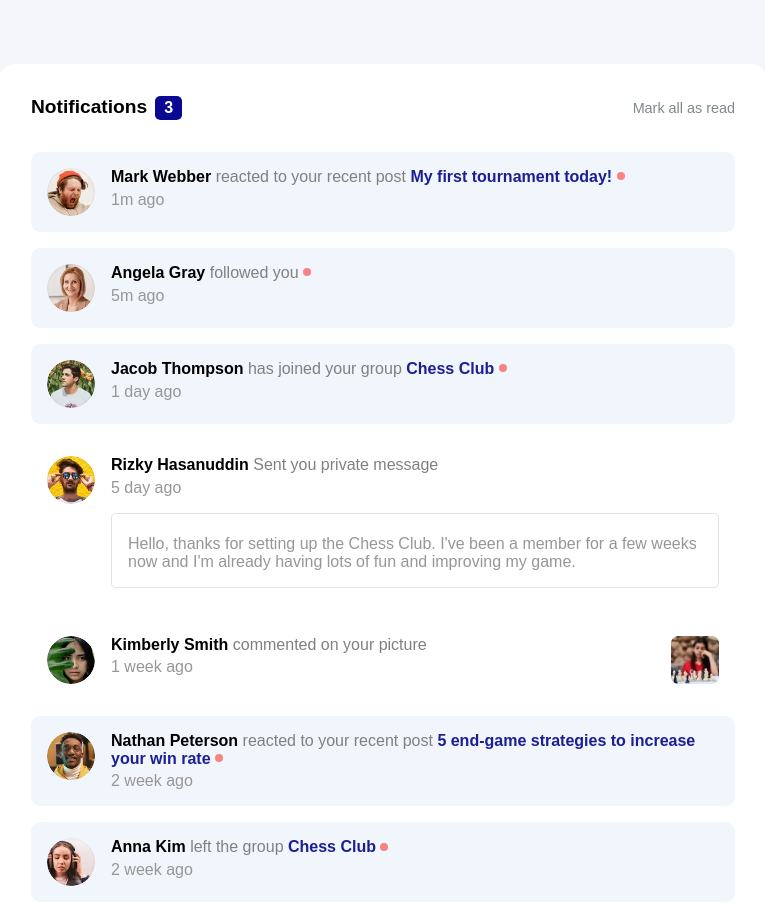
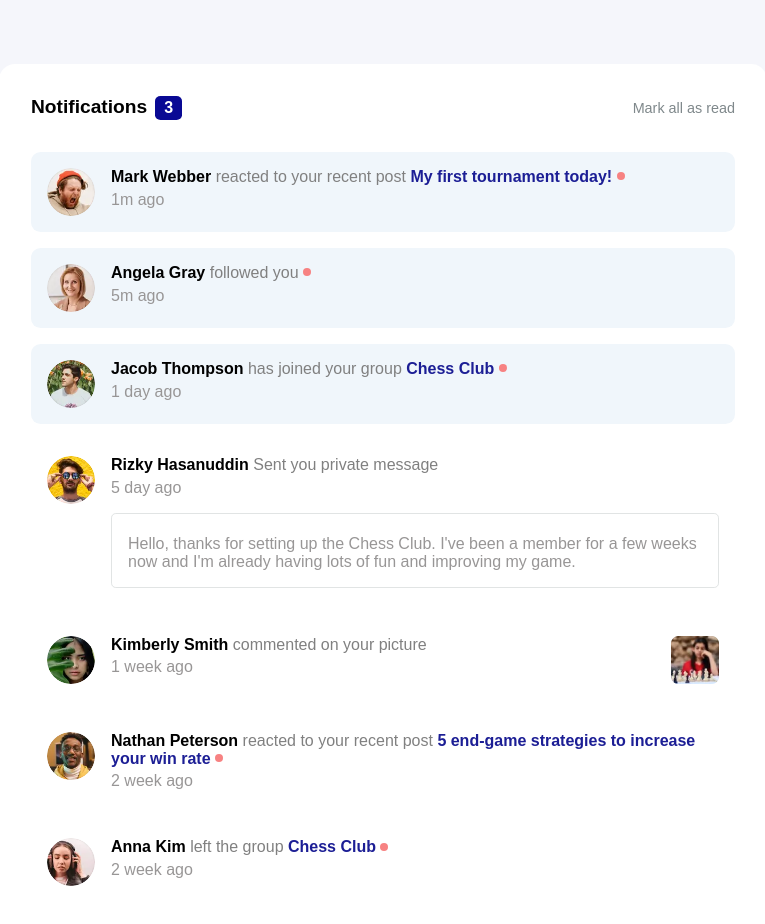
Before and after one commit to falonez/Frontendmentor-Notification, a plain HTML site: page index.html in a window 1280 px wide. Shown: the whole page, without its empty margins (257-1022 px from the left). Drawn offline with Linux system fonts and the light colour scheme.

Commit message:
Fix Html and active message

```diff
--- a/index.html
+++ b/index.html
@@ -18,7 +18,7 @@
     <link rel="stylesheet" href="style.css" />
   </head>
   <body>
-    <div class="container">
+    <main class="container">
       <div class="card-notification">
         <div class="card-notification__header">
           <div class="header-left">
@@ -139,7 +139,7 @@
             />
           </div>
           <!-- Card Message  -->
-          <div class="card-message card-message-active">
+          <div class="card-message">
             <div class="message-group">
               <img
                 class="img-user"
@@ -161,7 +161,7 @@
             </div>
           </div>
           <!-- Card Message  -->
-          <div class="card-message card-message-active">
+          <div class="card-message">
             <div class="message-group">
               <img
                 class="img-user"
@@ -181,7 +181,7 @@
           </div>
         </div>
       </div>
-    </div>
+    </main>
     <script src="script.js"></script>
   </body>
 </html>
```
